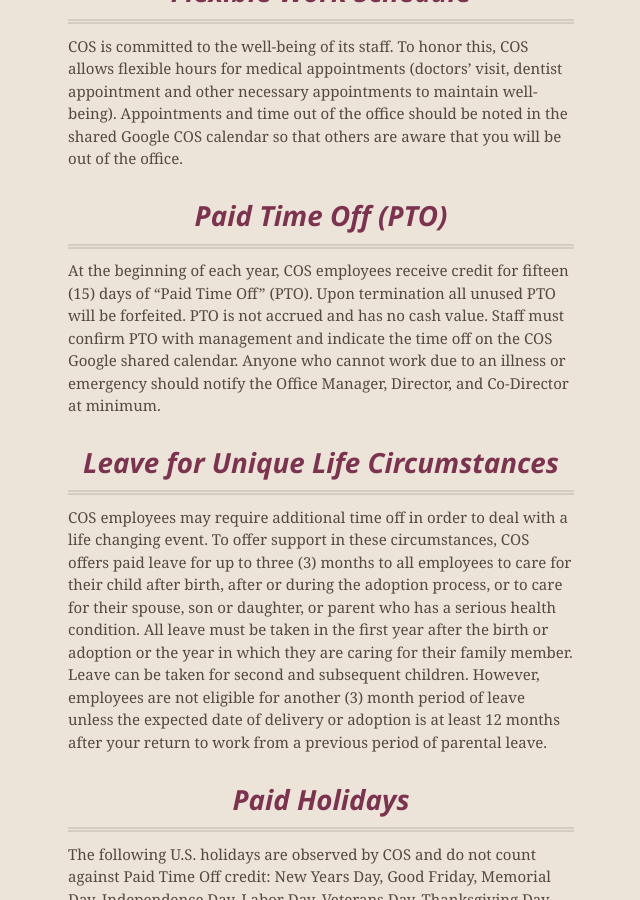
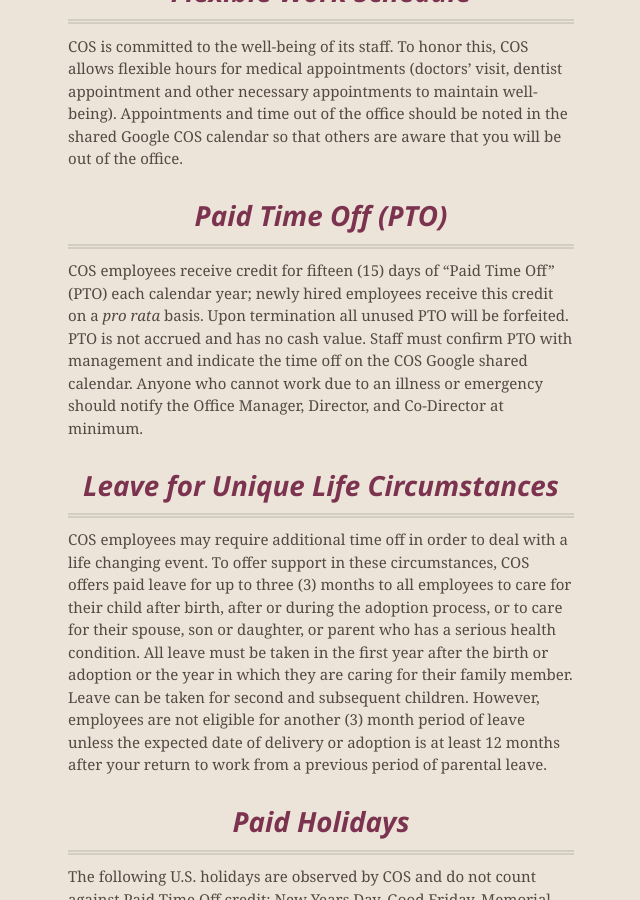
Before and after one commit to CenterForOpenScience/Employee-Manual, a Jekyll site: the page built from index.md, in a window 1280 px wide and 900 px high, scrolled down 3465 px. Shown: the whole window, without its empty margins (319-959 px from the left). Built offline with Jekyll 4.4.1, drawn with Linux system fonts in a browser that asks for light colours; nearby versions of some CDN libraries.

Commit message:
Clarifies PTO policy
Specifies that PTO is calculated per calendar year, and that the  benefit for new hires is pro-rated based upon the number of working days remaining in the calendar year.

```diff
--- a/index.md
+++ b/index.md
@@ -72,7 +72,7 @@
 
 ##Paid Time Off (PTO)
 
-At the beginning of each year, COS employees receive credit for fifteen (15) days of "Paid Time Off" (PTO).  Upon termination all unused PTO will be forfeited. PTO is not accrued and has no cash value.  Staff must confirm PTO with management and indicate the time off on the COS Google shared calendar. Anyone who cannot work due to an illness or emergency should notify the Office Manager, Director, and Co-Director at minimum.
+COS employees receive credit for fifteen (15) days of "Paid Time Off" (PTO) each calendar year; newly hired employees receive this credit on a *pro rata* basis.  Upon termination all unused PTO will be forfeited. PTO is not accrued and has no cash value.  Staff must confirm PTO with management and indicate the time off on the COS Google shared calendar. Anyone who cannot work due to an illness or emergency should notify the Office Manager, Director, and Co-Director at minimum.
 
 ##Leave for Unique Life Circumstances
 
```
